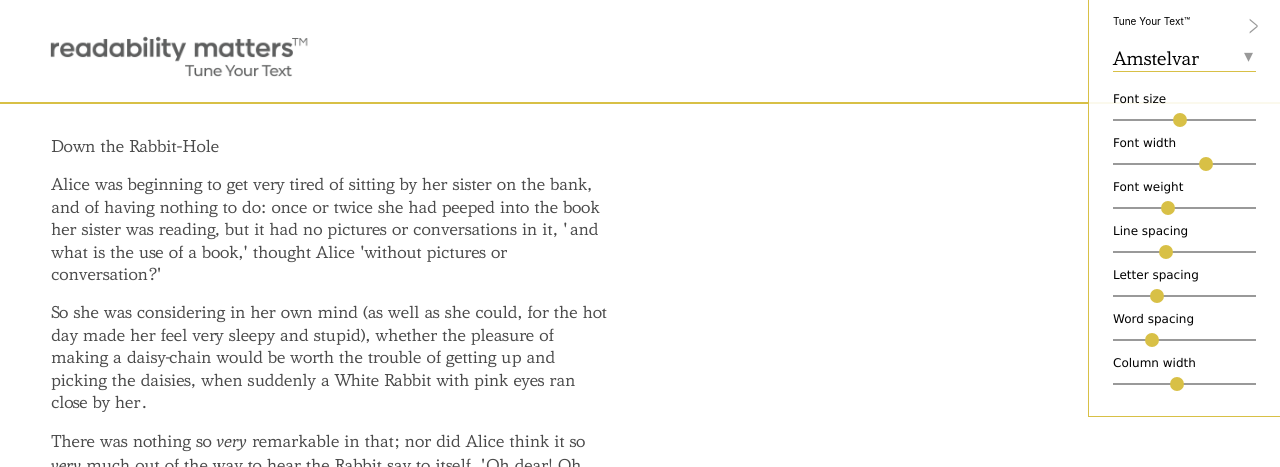
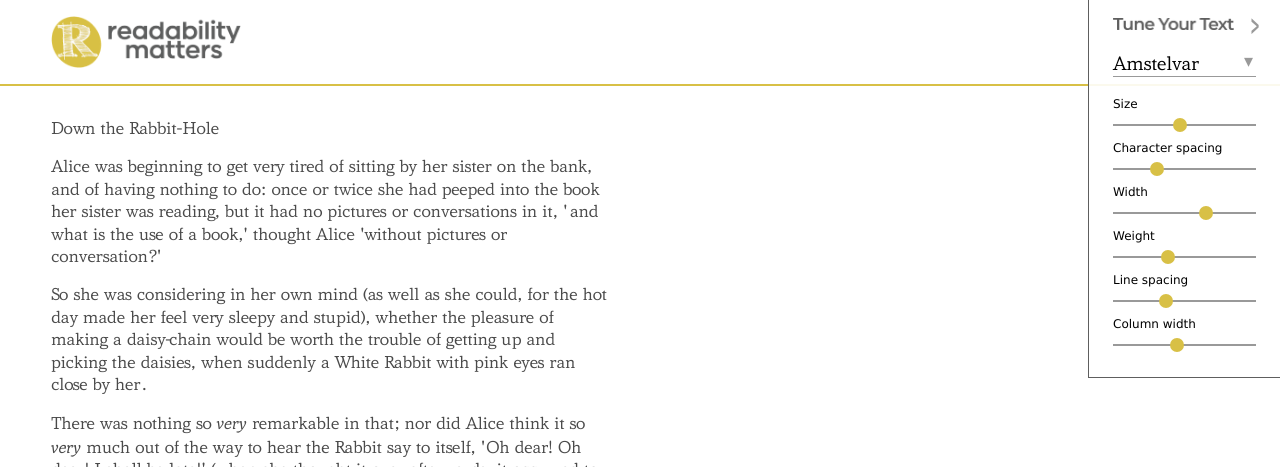
Before and after one commit to chrissam42/TuneYourText, a Vue app: page / in a window 1280 px wide. Shown: the top 467 px of the page. Built offline with nearby package versions, Linux system fonts and the light colour scheme.

Commit message:
Layout updates as requested by RM

```diff
--- a/src/App.vue
+++ b/src/App.vue
@@ -4,11 +4,11 @@
     > header {
       border-bottom: 2px solid #d8c046;
       #logo-link {
-        $height: 1in;
+        $height: 0.875in;
         display: inline-block;
         height: $height;
-        $padding: $height * 11 / 96;
-        padding-left: calc(4vw - #{$padding});
+        box-sizing: border-box;
+        padding: 0.1625in 4vw;
         img {
           height: 100%;
           width: auto;
--- a/src/components/Sandbox.scss
+++ b/src/components/Sandbox.scss
@@ -7,8 +7,8 @@ $readability-yellow: #d8c046;
   top: 0;
   right: 0;
   padding: 2em;
-  border-left: 1px solid $readability-yellow;
-  border-bottom: 1px solid $readability-yellow;
+  border-left: 1px solid #5e5e5e;
+  border-bottom: 1px solid #5e5e5e;
   background: rgba(255, 255, 255, 0.9);
   color: black;
   width: 2in;
@@ -31,7 +31,7 @@ $readability-yellow: #d8c046;
     padding: 0.25em;
     font-family: "RobotoFlex RM", Verdana, sans-serif;
     font-size: 18px;
-    font-weight: 100;
+    font-weight: 400;
     transform: translate(0, -25%) scale(1, 2);
     transform-origin: center center;
     width: 1em;
@@ -48,7 +48,12 @@ $readability-yellow: #d8c046;
 
   header {
     font-size: smaller;
-    margin: -1em 0 1em;
+    margin: -0.6em 0 1em;
+
+    img {
+      height: 12px;
+      width: auto;
+    }
   }
 
   label {
@@ -67,7 +72,7 @@ $readability-yellow: #d8c046;
     font-size: 18px;
     width: 100%;
     text-align: left;
-    border-bottom: 1px solid $readability-yellow;
+    border-bottom: 1px solid #999;
     position: relative;
 
     &::after {
--- a/src/components/Sandbox.vue
+++ b/src/components/Sandbox.vue
@@ -3,12 +3,13 @@
 
     <div id="control-panel" :class="{open:cpVisible}">
       <header>
-        Tune Your Text™
+        <img src="../assets/images/tune-your-text.png" alt="Tune Your Text">
         <button id='cp-show-hide' type="button" @click="cpVisible = !cpVisible">
           <template v-if="cpVisible">&gt;</template>
           <template v-else>&lt;</template>
         </button>
       </header>
+
       <b-dropdown v-model="fontFamily" :mobile-modal="false">
         <button id="select-font-button" type="button" slot="trigger" :style="{fontFamily:cssFontFamily(fontFamily)}">
           {{currentFont.name}}
@@ -20,24 +21,25 @@
         </b-dropdown-item>
       </b-dropdown>
 
-      <label for="select-size">Font size</label>
+      <label for="select-size">Size</label>
       <input id="select-size" type="range" min="9" max="24" v-model="fontSize">
 
-      <label for="select-width">Font width</label>
+      <label for="letter-spacing">Character spacing</label>
+      <input id="letter-spacing" type="range" min="-0.2" max="0.5" v-model="charSpacing" step="0.01">
+
+      <label for="select-width">Width</label>
       <input id="select-width" type="range" :min="currentFont.widths[0]" :max="currentFont.widths[2]" v-model="fontWidth" :disabled="currentFont.widths[0] == currentFont.widths[2]">
 
-      <label for="select-width">Font weight</label>
+      <label for="select-width">Weight</label>
       <input id="select-width" type="range" :min="currentFont.weights[0]" :max="currentFont.weights[2]" v-model="fontWeight">
 
       <label for="line-height">Line spacing</label>
       <input id="line-height" type="range" min="0.8" max="2.5" v-model="lineSpacing" step="0.01">
 
-      <label for="letter-spacing">Letter spacing</label>
-      <input id="letter-spacing" type="range" min="-0.2" max="0.5" v-model="charSpacing" step="0.01">
-
+<!--
       <label for="word-spacing">Word spacing</label>
       <input id="word-spacing" type="range" min="-1" max="3" v-model="wordSpacing" step="0.01">
-
+ -->
       <label for="column-width">Column width</label>
       <input id="column-width" type="range" min="15" max="60" v-model="columnWidth" step="0.1">
     </div>
```
Also changed, not shown: src/assets/images/rm-logo.png, src/assets/images/tune-your-text.png (added).
